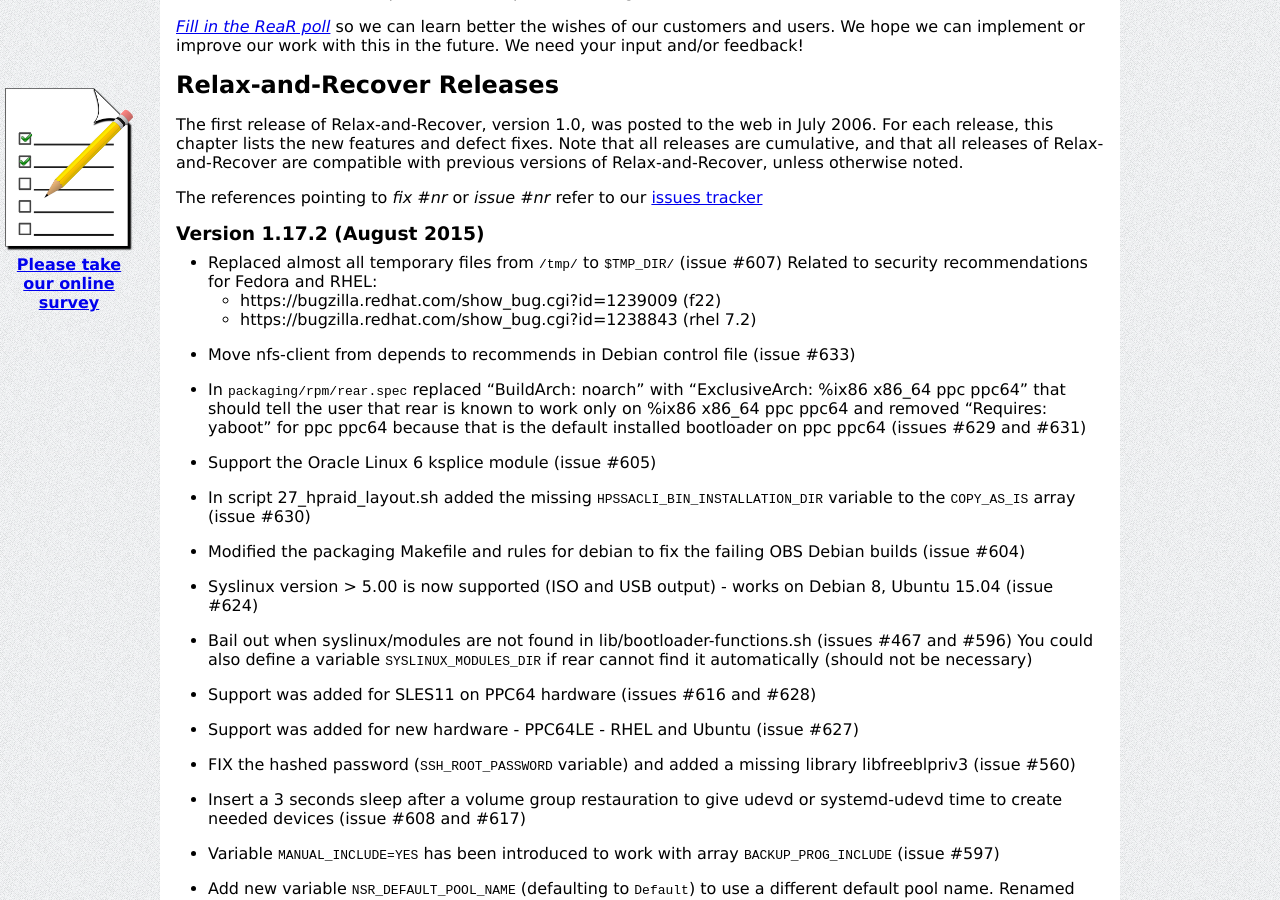
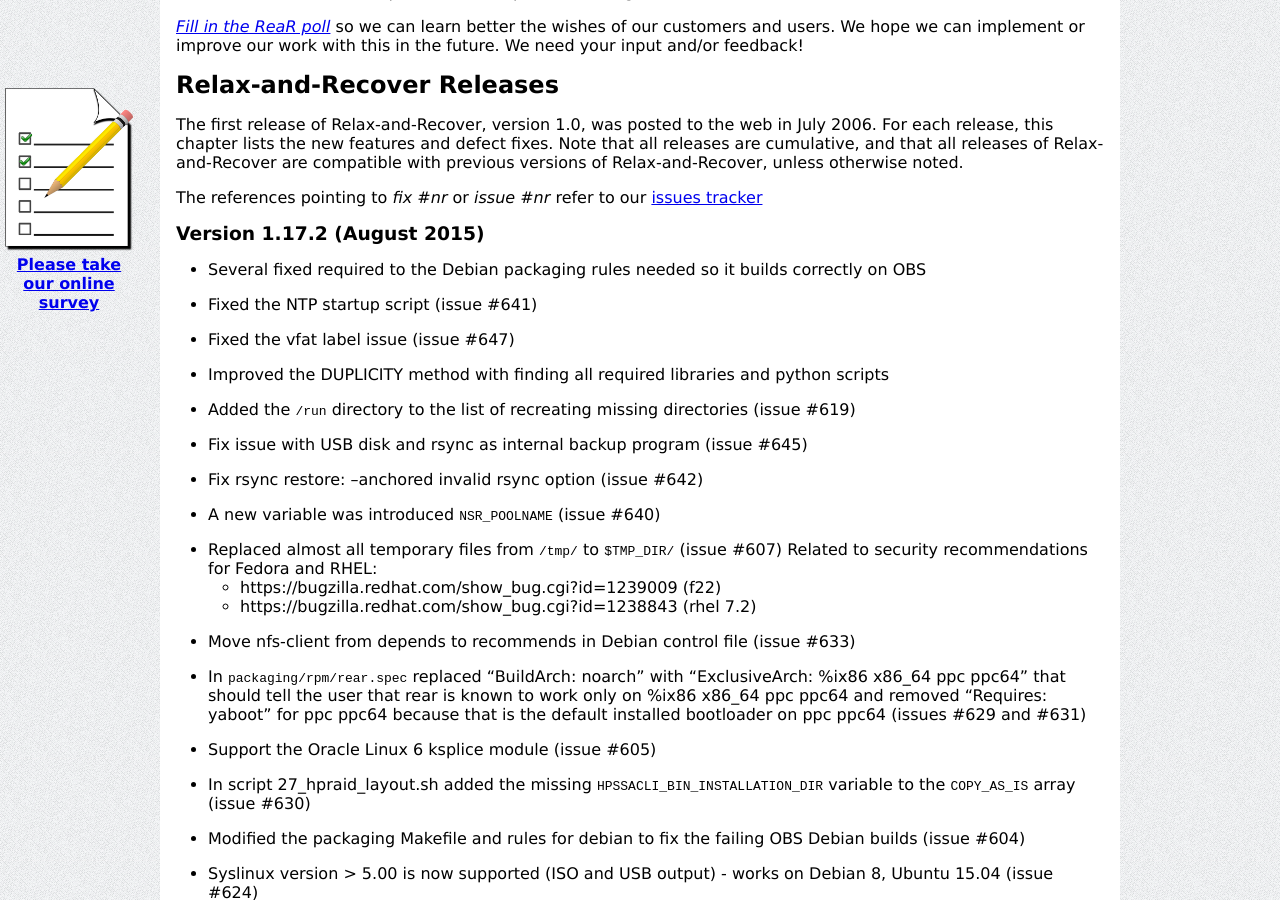
Before and after one commit to rear/rear.github.com, a Jekyll site: the page built from documentation/release-notes-1-17.md, in a window 1280 px wide and 900 px high, scrolled down 2404 px. Built offline with Jekyll 4.4.1, drawn with Linux system fonts in a browser that asks for light colours; comment, search, counter and statistics services are not loaded; some of the changed text lies outside the part shown.

Commit message:
Add the missing log entries into the release notes

```diff
--- a/documentation/release-notes-1-17.md
+++ b/documentation/release-notes-1-17.md
@@ -156,6 +156,22 @@
 
 
 ### Version 1.17.2 (August 2015)
+
+* Several fixed required to the Debian packaging rules needed so it builds correctly on OBS
+
+* Fixed the NTP startup script (issue #641)
+
+* Fixed the vfat label issue (issue #647)
+
+* Improved the DUPLICITY method with finding all required libraries and python scripts
+
+* Added the `/run` directory to the list of recreating missing directories (issue #619)
+
+* Fix issue with USB disk and rsync as internal backup program (issue #645)
+
+* Fix rsync restore: --anchored invalid rsync option (issue #642)
+
+* A new variable was introduced `NSR_POOLNAME` (issue #640)
 
 * Replaced almost all temporary files from `/tmp/` to `$TMP_DIR/` (issue #607)
   Related to security recommendations for Fedora and RHEL:
@@ -874,6 +890,7 @@
 Rear-1.17 does not support:
 
 * ARM type of processors
+* Partitions of type *gpt_sync_mbr* aka. *hybrid (synced) MBR*
 
 If you feel the need to get a fully functional rear working on one of the above mentioned type of processors please buy
 consultancy from one of our official developers.
```
